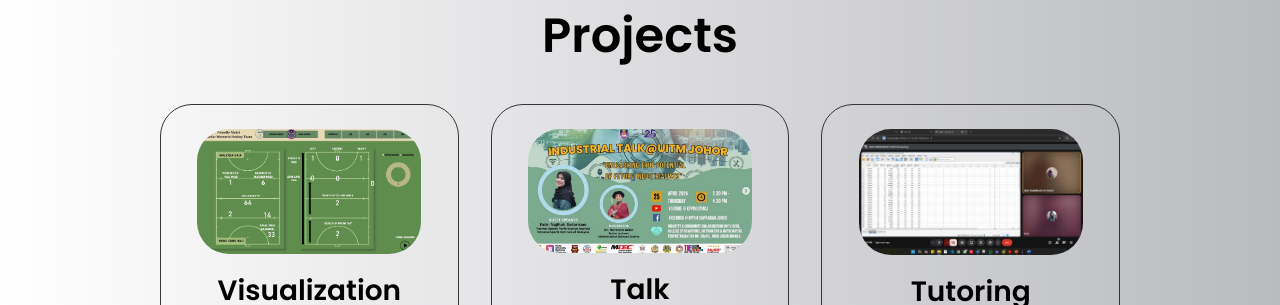
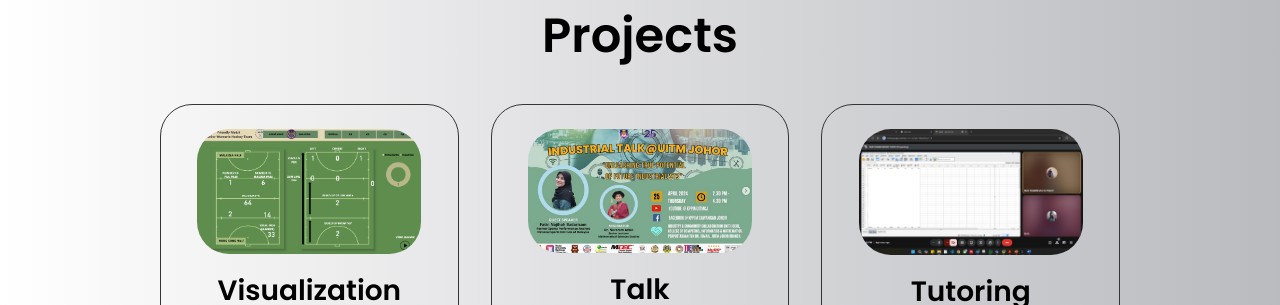
Before and after one commit to DrGbadar/GSTATS, a plain HTML site: page index.html in a window 1280 px wide. Shown: the part 2489-2794 px from the top of the page. Drawn offline with Linux system fonts and the light colour scheme.

Commit message:
Update index.html

```diff
--- a/index.html
+++ b/index.html
@@ -335,7 +335,7 @@
           <div class="details-container color-container">
             <div class="article-container">
               <img
-                src="./image/tutor.png"
+                src="./image/tutorblur.png"
                 alt="Project 3"
                 class="project-img"
               />
```
